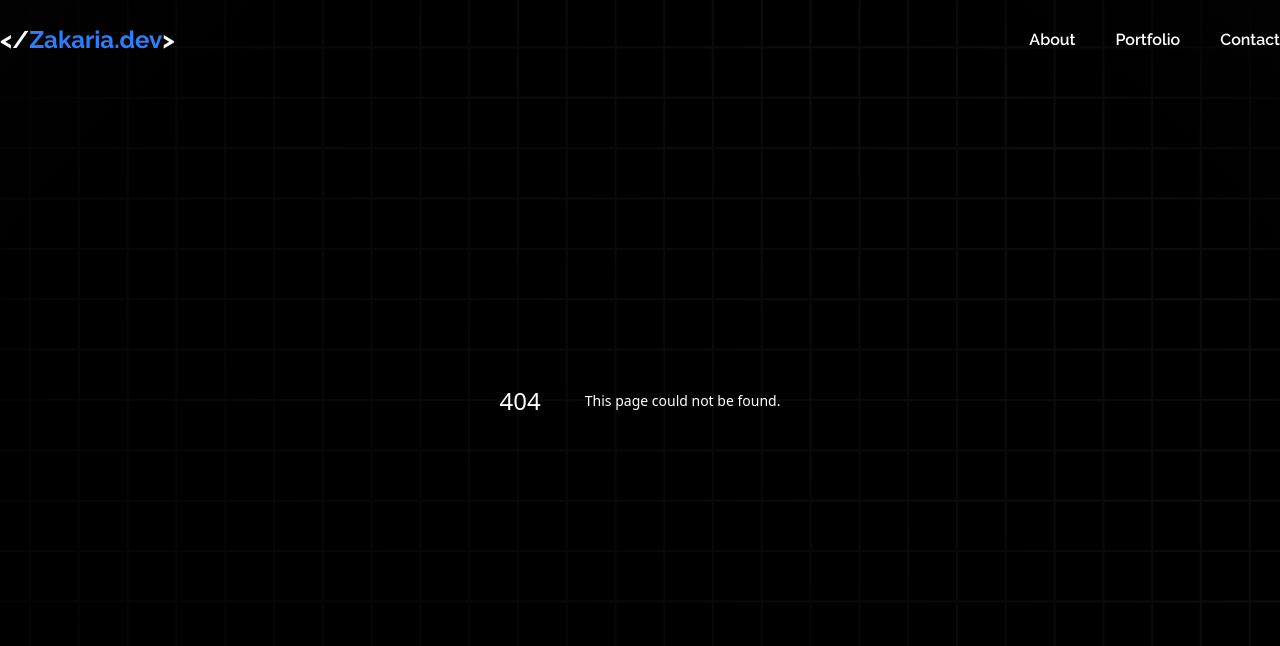
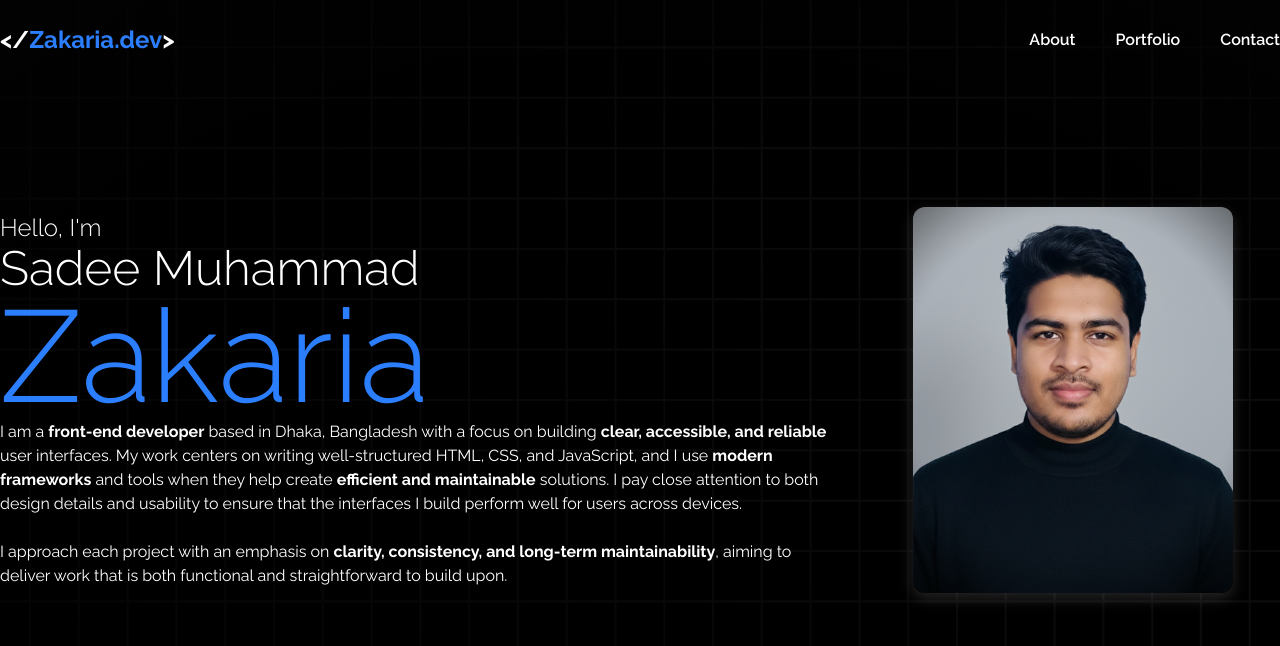
Before and after one commit to ZakariaZack98/portfolio, a Next.js app: page /about in a window 1280 px wide. Before the commit this address had no page. Shown: the top 646 px of the page. Built offline with nearby package versions, Linux system fonts and the light colour scheme.

Commit message:
about page complete

```diff
--- /dev/null
+++ b/src/app/about/page.jsx
@@ -0,0 +1,41 @@
+import Stack from "@/components/home/Stack";
+import React from "react";
+
+const page = () => {
+  return (
+    <div>
+      <div className="lg:h-screen h-fit my-30 lg:my-0 container mx-auto flex lg:flex-row flex-col justify-between gap-x-10 items-center gap-y-10 lg:gap-y-0">
+        <div className="left w-full lg:w-2/3">
+          <div className="title flex flex-col items-center lg:items-start">
+            <h4 className="font-light text-2xl">Hello, I'm</h4>
+            <h1 className="lg:text-5xl text-3xl text-center lg:text-start font-light">Sadee Muhammad</h1>
+            <h1 className="md:text-[130px] text-6xl md:leading-32 leading-16 font-light text-blue-500">Zakaria</h1>
+            <p className="text-center lg:text-start md:max-w-8/10 max-w-9/10 lg:max-w-fit lg:my-0 my-13 ">
+              I am a <strong>front-end developer</strong> based in Dhaka, Bangladesh with a focus on building <strong>clear, accessible, and reliable </strong> user interfaces. My
+              work centers on writing well-structured HTML, CSS, and JavaScript, and I use <strong>modern frameworks</strong> and tools
+              when they help create <strong>efficient and maintainable</strong> solutions. I pay close attention to both design details
+              and usability to ensure that the interfaces I build perform well for users across devices.
+              <br></br>
+              <br></br>
+              I approach each project with an emphasis on <strong>clarity, consistency, and long-term maintainability</strong>,
+              aiming to deliver work that is both functional and straightforward to build upon.
+            </p>
+          </div>
+        </div>
+        <div className="right w-full lg:w-1/3 flex justify-center items-center">
+          <picture>
+            <img
+              src="/images/headshot.png"
+              alt="headshot pic"
+              className="w-80 rounded-xl"
+              style={{ boxShadow: "rgba(255, 255, 255, 0.15) 0px 5px 15px" }}
+            />
+          </picture>
+        </div>
+      </div>
+      <Stack />
+    </div>
+  );
+};
+
+export default page;
--- a/src/components/home/Stack.jsx
+++ b/src/components/home/Stack.jsx
@@ -10,7 +10,7 @@ const Stack = () => {
     <div className=" bg-black">
       <div className="container mx-auto flex flex-col gap-y-5 lg:py-20 py-8">
         <h3 className="text-5xl font-bold lg:text-start text-center">Current Technologies</h3>
-        <p className="lg:max-w-6/10 text-sm xxl:text-base lg:text-start text-center">
+        <p className="lg:max-w-6/10 w-8/10 mx-auto lg:mx-0 text-sm xxl:text-base lg:text-start text-center">
           I'm proficient in a range of modern technologies that empower me to build highly functional solutions. These
           are some of my main technologies.
         </p>
```
